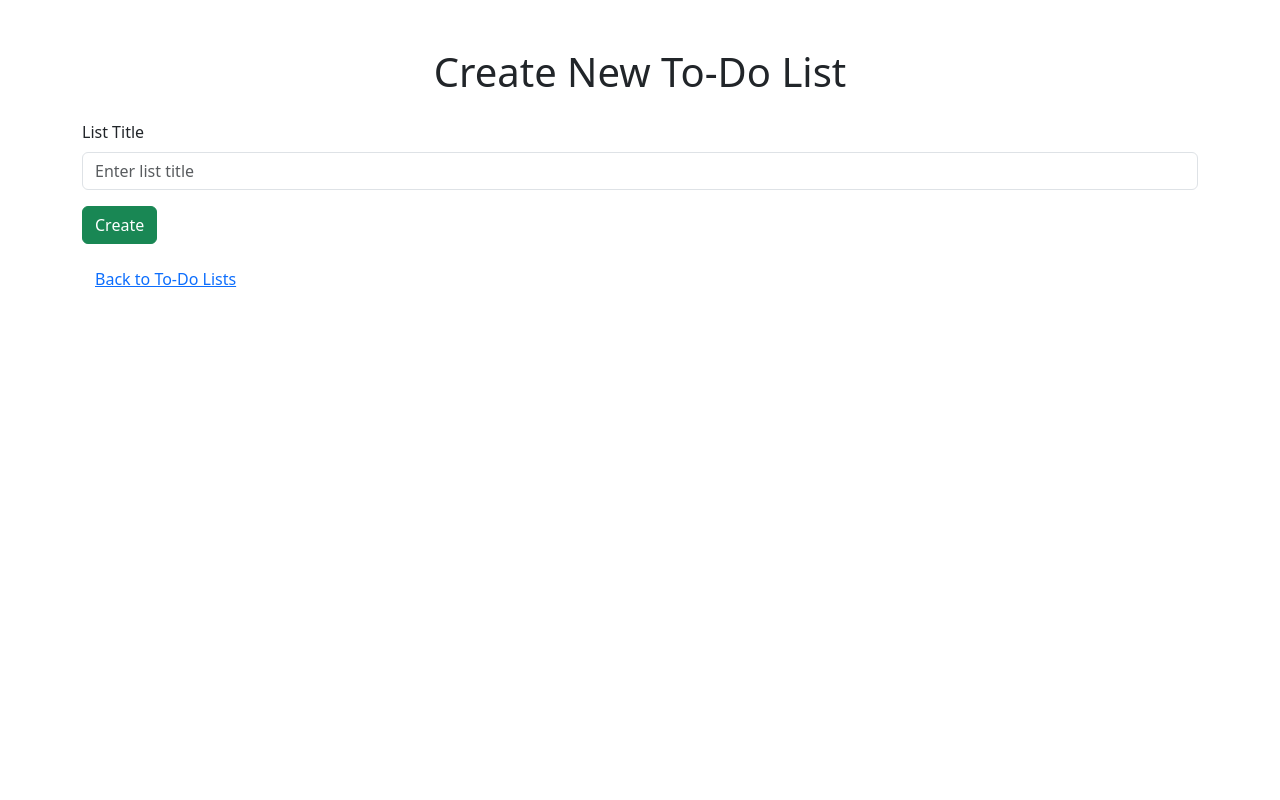
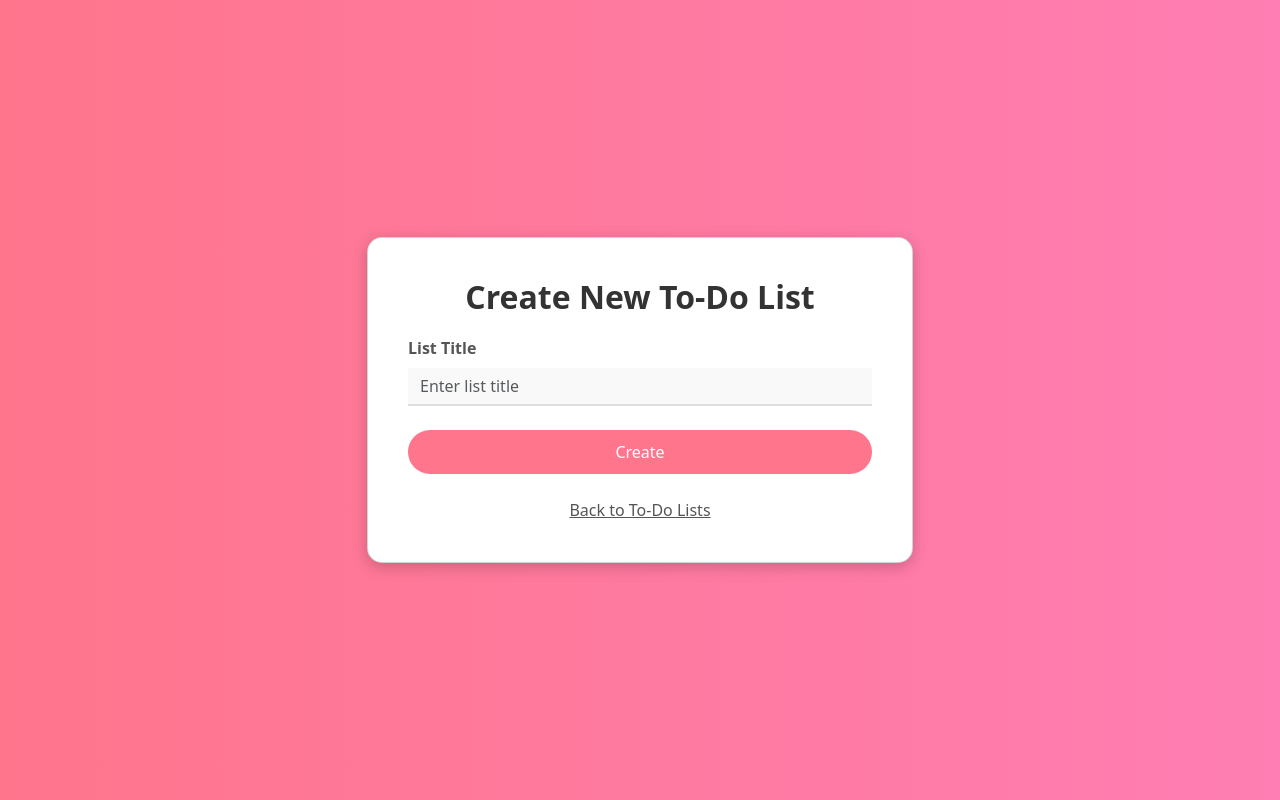
Before and after one commit to michaeltamba/uts-webprog, a PHP site: page /create.php in a window 1280 px wide. Run offline with PHP 8.4, Linux system fonts and the light colour scheme; a user stored in the database is signed in.

Commit message:
Perindah bagian ToDoList dll

```diff
--- a/create.php
+++ b/create.php
@@ -33,24 +33,103 @@ if ($_SERVER['REQUEST_METHOD'] == 'POST') {
     <meta name="viewport" content="width=device-width, initial-scale=1.0">
     <title>Create New To-Do List</title>
     <link href="https://cdn.jsdelivr.net/npm/bootstrap@5.3.0-alpha1/dist/css/bootstrap.min.css" rel="stylesheet">
+    <style>
+        body {
+            background: linear-gradient(to right, #ff758c, #ff7eb3);
+            min-height: 100vh;
+            display: flex;
+            justify-content: center;
+            align-items: center;
+        }
+
+        .card {
+            padding: 40px;
+            border-radius: 15px;
+            box-shadow: 0 4px 15px rgba(0, 0, 0, 0.2);
+            background-color: white;
+        }
+
+        h1 {
+            font-size: 2rem;
+            font-weight: bold;
+            color: #333;
+            text-align: center;
+            margin-bottom: 20px;
+        }
+
+        .form-control {
+            border: none;
+            border-bottom: 2px solid #ddd;
+            border-radius: 0;
+            transition: all 0.3s ease;
+            background-color: #f9f9f9;
+        }
+
+        .form-control:focus {
+            box-shadow: none;
+            border-color: #ff7eb3;
+            background-color: #fff;
+        }
+
+        .form-label {
+            color: #555;
+            font-weight: bold;
+        }
+
+        .btn-custom {
+            background-color: #ff758c;
+            border: none;
+            color: white;
+            padding: 10px 20px;
+            border-radius: 25px;
+            font-size: 16px;
+            transition: all 0.3s ease;
+        }
+
+        .btn-custom:hover {
+            background-color: #ff5a71;
+            box-shadow: 0 4px 10px rgba(0, 0, 0, 0.15);
+        }
+
+        .btn-back {
+            color: #555;
+            text-decoration: underline;
+        }
+
+        .alert {
+            margin-top: 20px;
+            border-radius: 8px;
+        }
+    </style>
 </head>
 <body>
-    <div class="container mt-5">
-        <h1 class="text-center">Create New To-Do List</h1>
+    <div class="container">
+        <div class="row justify-content-center">
+            <div class="col-md-6">
+                <div class="card">
+                    <h1>Create New To-Do List</h1>
 
-        <form action="create.php" method="POST" class="mt-4">
-            <div class="mb-3">
+                    <form action="create.php" method="POST">
+                        <div class="mb-4">
                             <label for="title" class="form-label">List Title</label>
                             <input type="text" name="title" id="title" class="form-control" placeholder="Enter list title" required>
                         </div>
-            <button type="submit" class="btn btn-success">Create</button>
+
+                        <div class="d-grid gap-2">
+                            <button type="submit" class="btn btn-custom">Create</button>
+                        </div>
                     </form>
 
                     <?php if (isset($error)) : ?>
                         <div class="alert alert-danger mt-3"><?php echo htmlspecialchars($error); ?></div>
                     <?php endif; ?>
 
-        <a href="ToDoList.php" class="btn btn-link mt-3">Back to To-Do Lists</a>
+                    <div class="text-center mt-4">
+                        <a href="ToDoList.php" class="btn-back">Back to To-Do Lists</a>
+                    </div>
+                </div>
+            </div>
+        </div>
     </div>
 
     <script src="https://cdn.jsdelivr.net/npm/bootstrap@5.3.0-alpha1/dist/js/bootstrap.bundle.min.js"></script>
```
Also changed, not shown: ToDoList.php (+79 -8 lines), ViewToDoList.php (+74 -4 lines). Lines whose indentation alone changed are shown as unchanged.
